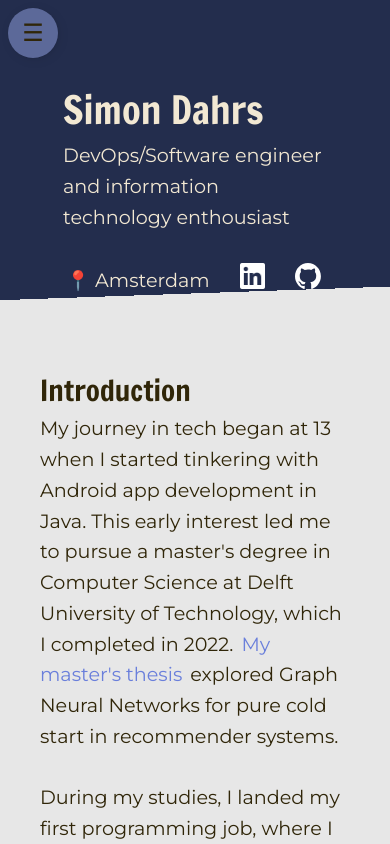
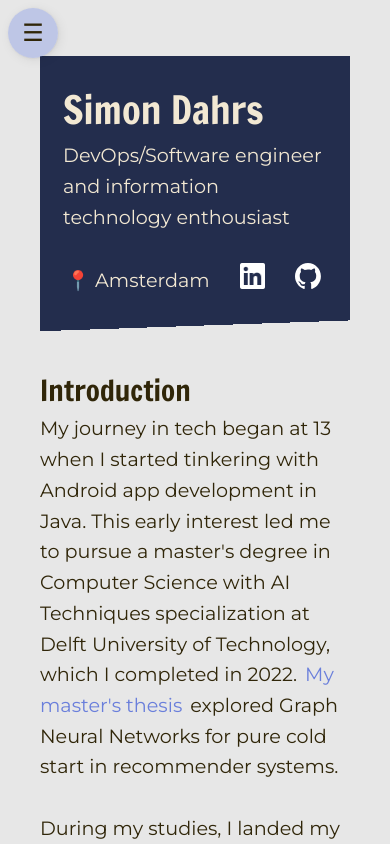
Before and after one commit to SimonDahrs/simondahrs.github.io, a Vue app in the folder frontend/personal-website/: page / in a window 390 px wide. Shown: the top 844 px of the page. Built offline with nearby package versions, Linux system fonts and the light colour scheme.

Commit message:
Fix column background for mobile

```diff
--- a/frontend/personal-website/src/assets/base.css
+++ b/frontend/personal-website/src/assets/base.css
@@ -108,7 +108,8 @@ a {
 
 @media only screen and (max-width: 768px) {
   body {
-    background-image: linear-gradient(178deg, var(--vt-c-background-left) 300px, var(--vt-c-background-right) 300px);
+    background-image: none;
+    background-color: var(--vt-c-background-right);
     background-attachment: scroll;
     background-position: top;
   }
--- a/frontend/personal-website/src/components/AboutText.vue
+++ b/frontend/personal-website/src/components/AboutText.vue
@@ -14,7 +14,7 @@ onMounted(() => {
   <div class="intro-container" :class="{ active: isActive }">
     <p>
       My journey in tech began at 13 when I started tinkering with Android app development in Java. This early interest
-      led me to pursue a master's degree in Computer Science at Delft University of Technology, which I completed in
+      led me to pursue a master's degree in Computer Science with AI Techniques specialization at Delft University of Technology, which I completed in
       2022. <a href="https://repository.tudelft.nl/record/uuid:44218abd-4b7e-4ae8-8f24-a2432acdacdc" target="_blank">My master's thesis</a> explored Graph Neural Networks for pure cold start in recommender systems.<br><br>
       During my studies, I landed my first programming job, where I gained valuable experience applying my skills in a
       business environment. My main focus was on designing and implementing Python web applications. This role also
--- a/frontend/personal-website/src/components/HamburgerMenu.vue
+++ b/frontend/personal-website/src/components/HamburgerMenu.vue
@@ -16,7 +16,6 @@ const menuOpened = ref(false)
     </div>
 </template>
 <style>
-
 #hamburger-menu {
     display: none;
     position: fixed;
@@ -74,7 +73,7 @@ const menuOpened = ref(false)
     border: 1px solid rgba(200, 200, 200, 0.3);
     border-radius: 7px;
     transition: transform .15s;
-  transform-origin:  top;
+    transform-origin: top;
 }
 
 #hamburger-menu-item-container.opened {
--- a/frontend/personal-website/src/components/PersonalInfo.vue
+++ b/frontend/personal-website/src/components/PersonalInfo.vue
@@ -37,4 +37,14 @@
 #personal-info {
   padding: 1.2em;
 }
+
+@media only screen and (max-width: 768px) {
+  /* .link:first-child {
+    width: 100%;
+    margin-bottom: 5px;
+  } */
+  #personal-info {
+    background-image: linear-gradient(178deg, var(--vt-c-background-left) 90%, var(--vt-c-background-right) 90%);
+  }
+}
 </style>
```
Lines whose indentation alone changed are shown as unchanged.
